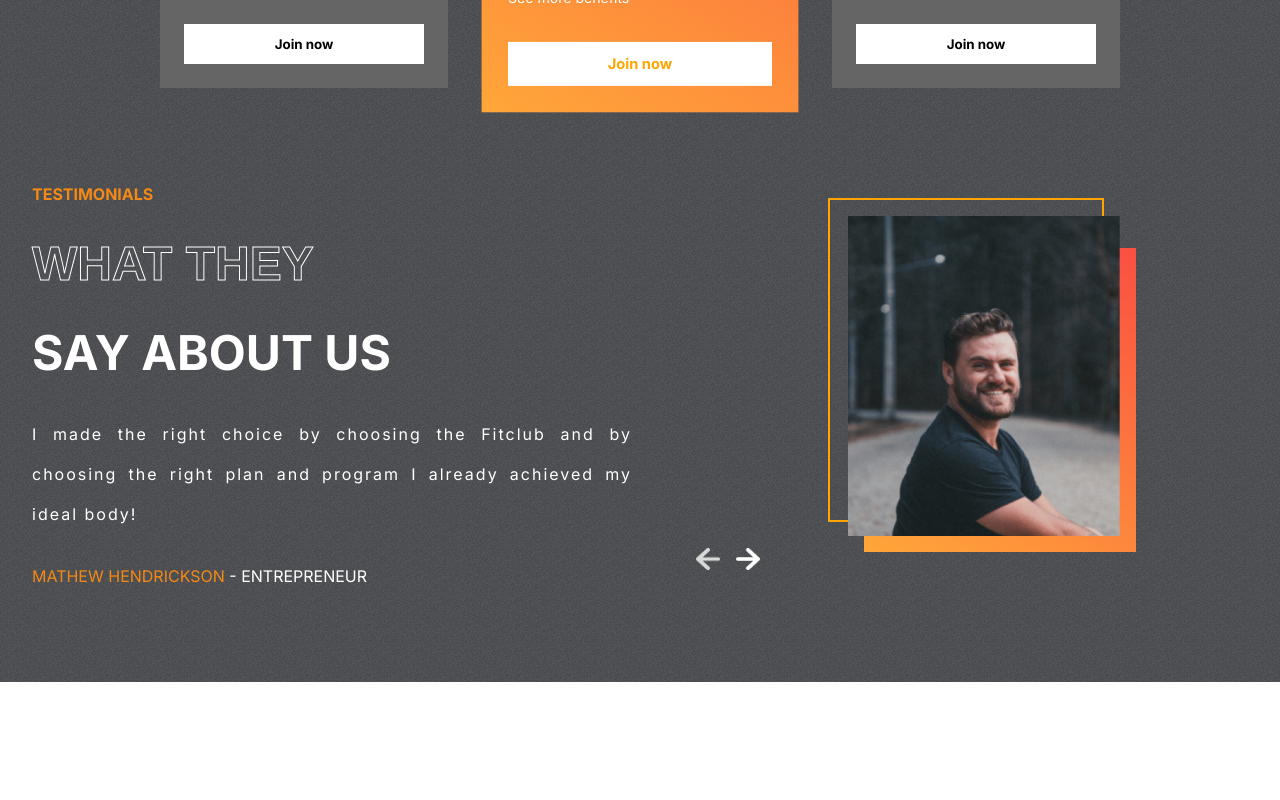
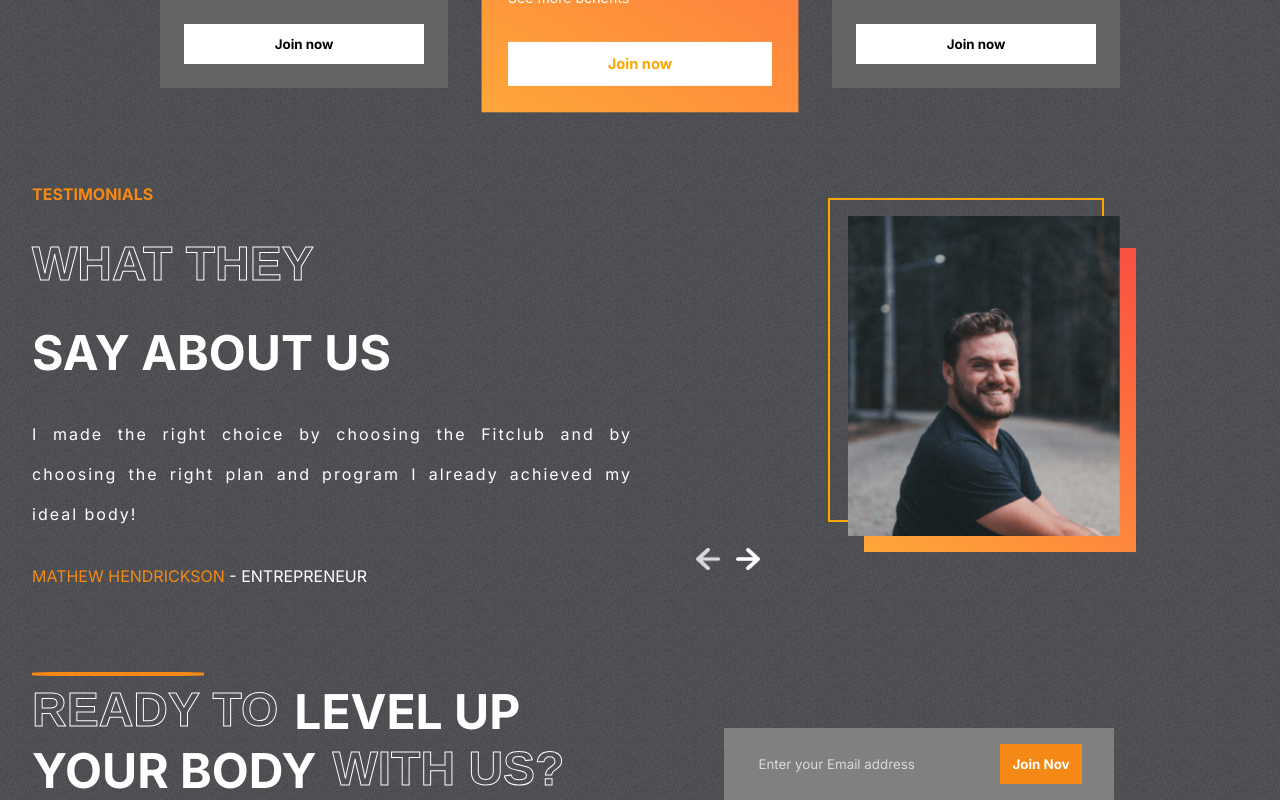
Before and after one commit to karimliaghabala/gym-fitness-app, a React (Create React App) app: page / in a window 1280 px wide. Shown: the part 2460-3260 px from the top of the page. Before the commit the page ends 3142 px from the top, so only its background shows below. Built offline with nearby package versions, Linux system fonts and the light colour scheme.

Commit message:
added join section

```diff
--- a/src/components/Join/join.css
+++ b/src/components/Join/join.css
@@ -0,0 +1,47 @@
+.join{
+    display:flex;
+    padding: 0 2rem;
+    gap: 10rem;
+}
+.left-j{
+    color:white;
+    font-size: 3rem;
+    font-weight: bold;
+    text-transform:uppercase;
+    position: relative;
+}
+.left-j>hr{
+    position: absolute;
+    width: 10.5rem;
+    border:2px solid var(--orange);
+    border-radius: 20%;
+    margin: -10px 0;
+}
+.left-j>div{
+    display: flex;
+    gap: 1rem;
+}
+.right-j{
+    display: flex;
+    justify-content: center;
+    align-items: flex-end;
+}
+.email-container{
+    display: flex;
+    gap: 3rem;
+    background-color: gray;
+    padding: 1rem 2rem;
+}
+.email-container>input{
+    background-color: transparent;
+    border: none;
+    outline: none;
+    color: var(--lightgray);
+}
+::placeholder{
+    color: var(--lightgray);
+}
+.btn-j{
+    background-color: var(--orange);
+    color: white;
+}
--- a/src/components/Join/join.jsx
+++ b/src/components/Join/join.jsx
@@ -1,10 +1,38 @@
-import React from 'react';
+import React,{useRef} from 'react';
 import '../Join/join.css'
+import emailjs from '@emailjs/browser';
+const Join = () => {
+  const form = useRef();
+  const sendEmail = (e) => {
+    e.preventDefault();
 
-const Join = () => {
+    emailjs.sendForm('service_jzvmidn', 'template_50z7ro2', form.current, 'Z7DQCa4EOTN-AkwnG')
+      .then((result) => {
+          console.log(result.text);
+      }, (error) => {
+          console.log(error.text);
+      });
+  };
+
   return (
-    <div>
-
+    <div className='join' id='join-us'>
+      <div className='left-j'>
+        <hr/>
+        <div>
+          <span className='stroke-text'>READY TO</span>
+          <span> LEVEL UP</span>
+        </div>
+        <div>
+          <span>YOUR BODY</span>
+          <span className='stroke-text'> WITH US?</span>
+        </div>
+      </div>
+      <div className='right-j'>
+        <form ref={form} onSubmit={sendEmail} className="email-container">
+          <input type="email" name='user_email' placeholder='Enter your Email address' />
+          <button className="btn btn-j">Join Nov</button>
+        </form>
+      </div>
     </div>
   )
 }
```
